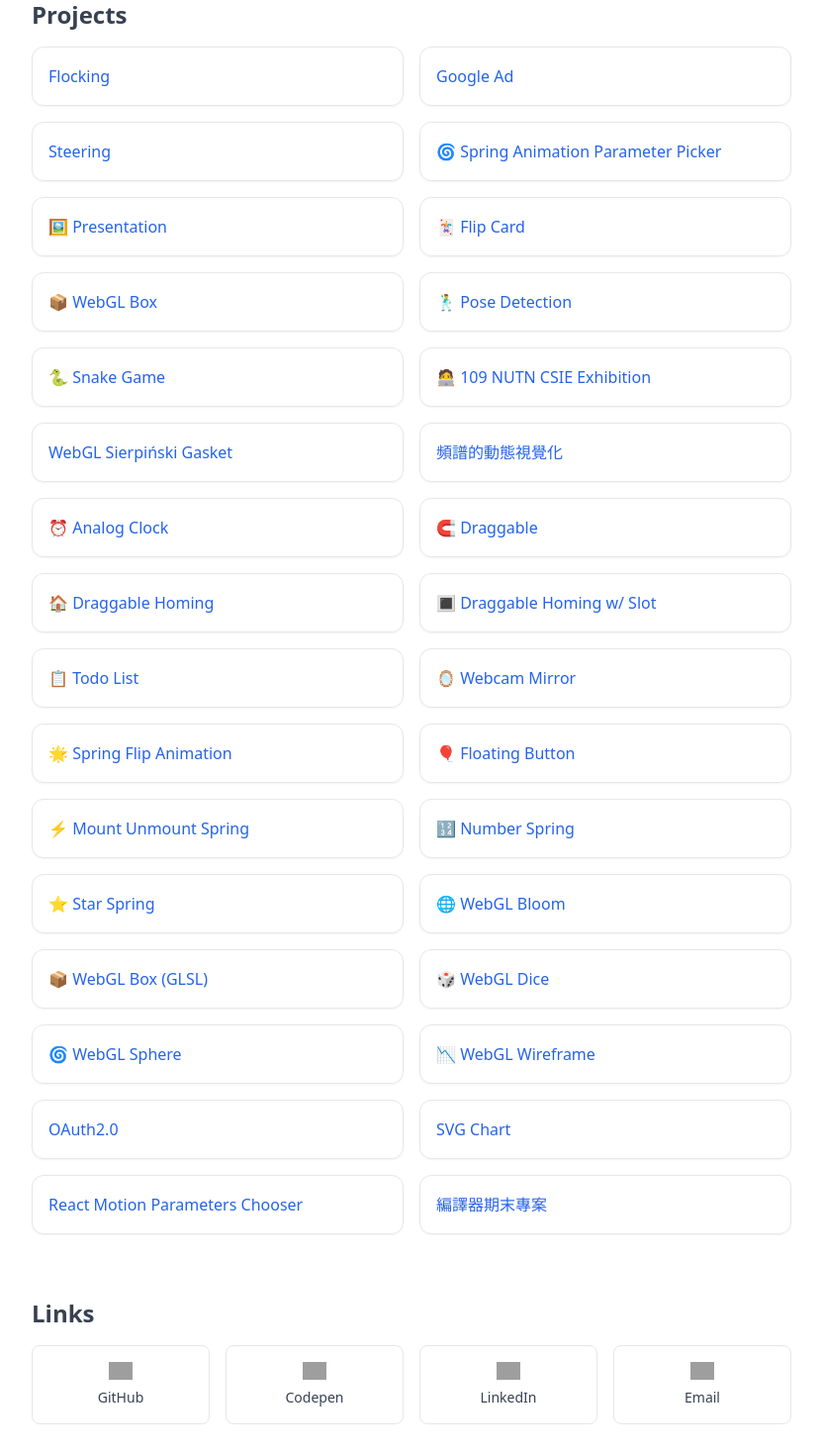
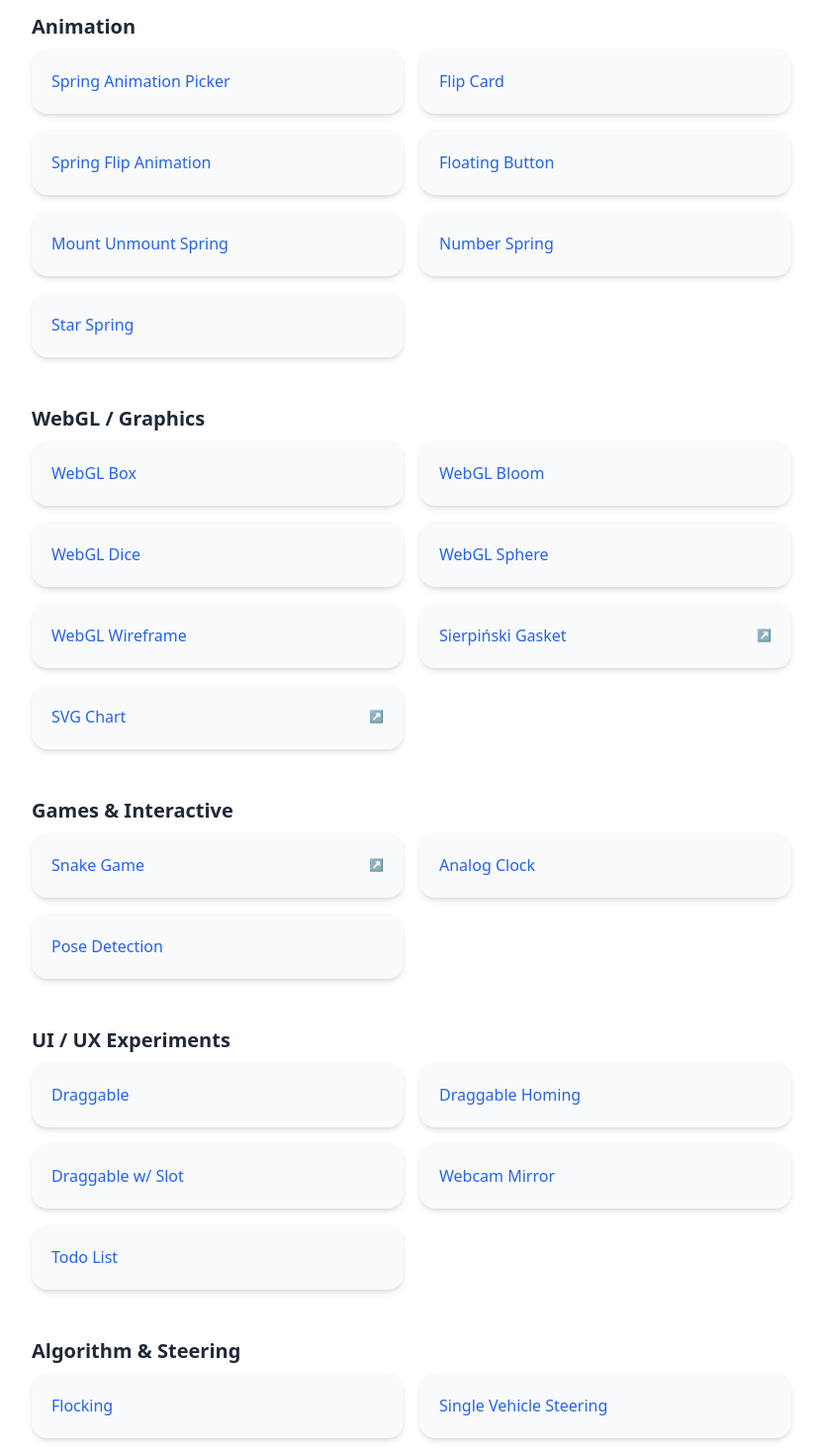
Before and after one commit to ryanzheng1998/ryan-zheng.com, a Next.js app: page / in a window 1280 px wide. Shown: the part 720-2190 px from the top of the page at 99% size, without its empty margins (224-1055 px from the left). Built offline with nearby package versions, Linux system fonts and the light colour scheme; grey boxes are pictures that could not be loaded.

Commit message:
change style

```diff
--- a/app/blogs.ts
+++ b/app/blogs.ts
@@ -2,5 +2,6 @@ export const blogs = [
   {
     name: 'Life Changing Books',
     href: '/blog/life-changing-books',
+    description: 'Books that have changed my life.',
   },
 ]
--- a/app/page.tsx
+++ b/app/page.tsx
@@ -39,10 +39,10 @@ export default async function Home() {
             {blogs.map((blog) => (
               <li
                 key={blog.name}
-                className="rounded-xl border border-gray-200 p-4 shadow-sm transition hover:shadow-lg hover:ring-1 hover:ring-gray-200"
+                className="group rounded-2xl bg-gray-50 p-5 shadow-md transition duration-300 hover:bg-white hover:shadow-xl"
               >
                 <a href={blog.href} className="block space-y-1">
-                  <p className="text-lg font-semibold text-blue-700">
+                  <p className="text-lg font-semibold text-blue-700 group-hover:underline">
                     {blog.name}
                   </p>
                   {blog.description && (
@@ -55,24 +55,33 @@ export default async function Home() {
         </section>
 
         {/* Projects Section */}
-        <section className="mt-16 text-left">
-          <h2 className="mb-4 text-2xl font-semibold text-gray-700">
-            Projects
-          </h2>
+        {projects.map((section) => (
+          <div key={section.category} className="mb-10 text-left">
+            <h3 className="mb-2 mt-12 text-xl font-semibold text-gray-800">
+              {section.category}
+            </h3>
             <ul className="grid gap-4 sm:grid-cols-2">
-            {projects.map((project, index) => (
+              {section.items.map((item, index) => (
                 <li key={index}>
                   <a
-                  href={project.href}
-                  className="block rounded-xl border border-gray-200 p-4 shadow-sm transition hover:shadow-lg hover:ring-1 hover:ring-gray-200"
+                    href={item.href}
+                    className="group block rounded-2xl bg-gray-50 p-5 shadow-md transition duration-300 hover:bg-white hover:shadow-xl"
                     target="_blank"
                   >
-                  <p className="font-medium text-blue-600">{project.name}</p>
+                    <p className="flex items-center justify-between font-medium text-blue-600">
+                      {item.name}
+                      {item.external && (
+                        <span className="ml-2 text-xs text-gray-400 group-hover:text-blue-500">
+                          ↗
+                        </span>
+                      )}
+                    </p>
                   </a>
                 </li>
               ))}
             </ul>
-        </section>
+          </div>
+        ))}
 
         {/* Links Section */}
         <section className="mt-16 text-left">
@@ -105,7 +114,7 @@ export default async function Home() {
                 href={href}
                 target="_blank"
                 rel="noopener noreferrer"
-                className="flex flex-col items-center rounded-lg border border-gray-200 p-4 transition hover:bg-gray-50"
+                className="flex flex-col items-center rounded-2xl bg-gray-50 p-5 shadow-md transition duration-300 hover:bg-white hover:shadow-xl"
               >
                 <Image
                   src={icon}
--- a/app/projects.ts
+++ b/app/projects.ts
@@ -1,134 +1,110 @@
 export const projects = [
   {
-    name: 'Flocking',
-    href: '/fun/steering/flocking',
+    category: 'Animation',
+    items: [
+      {
+        name: 'Spring Animation Picker',
+        href: '/fun/spring-animation/spring-parameter-picker',
+      },
+      { name: 'Flip Card', href: '/fun/spring-animation/flip-card' },
+      {
+        name: 'Spring Flip Animation',
+        href: '/fun/spring-animation/flip-animation',
       },
       {
-    name: 'Google Ad',
-    href: '/fun/ad/google',
+        name: 'Floating Button',
+        href: '/fun/spring-animation/floating-button',
       },
       {
-    name: 'Steering',
-    href: '/fun/steering/single-vehicle',
+        name: 'Mount Unmount Spring',
+        href: '/fun/spring-animation/mount-unmount',
+      },
+      { name: 'Number Spring', href: '/fun/spring-animation/number' },
+      { name: 'Star Spring', href: '/fun/spring-animation/star' },
+    ],
   },
   {
-    name: '🌀 Spring Animation Parameter Picker',
-    href: '/fun/spring-animation/spring-parameter-picker',
+    category: 'WebGL / Graphics',
+    items: [
+      { name: 'WebGL Box', href: '/fun/webgl/box' },
+      { name: 'WebGL Bloom', href: '/fun/webgl/bloom' },
+      { name: 'WebGL Dice', href: '/fun/webgl/dice' },
+      { name: 'WebGL Sphere', href: '/fun/webgl/sphere' },
+      { name: 'WebGL Wireframe', href: '/fun/webgl/wireframe' },
+      {
+        name: 'Sierpiński Gasket',
+        href: 'https://ryanzheng1998.github.io/gasket-3d/',
+        external: true,
       },
       {
-    name: '🖼 Presentation',
-    href: '/fun/presentation',
+        name: 'SVG Chart',
+        href: 'https://ryanzheng1998.github.io/svg-chart/',
+        external: true,
+      },
+    ],
   },
   {
-    name: '🃏 Flip Card',
-    href: '/fun/spring-animation/flip-card',
-  },
+    category: 'Games & Interactive',
+    items: [
       {
-    name: '📦 WebGL Box',
-    href: '/fun/webgl/box',
-  },
-  {
-    name: '🕺 Pose Detection',
-    href: '/fun/pose-detection',
-  },
-  {
-    name: '🐍 Snake Game',
+        name: 'Snake Game',
         href: 'https://snake-0000.web.app/',
         external: true,
       },
+      { name: 'Analog Clock', href: '/fun/analog-clock' },
+      { name: 'Pose Detection', href: '/fun/pose-detection' },
+    ],
+  },
   {
-    name: '🧑‍💻 109 NUTN CSIE Exhibition',
+    category: 'UI / UX Experiments',
+    items: [
+      { name: 'Draggable', href: '/fun/drag/draggable' },
+      { name: 'Draggable Homing', href: '/fun/drag/draggable-homing' },
+      {
+        name: 'Draggable w/ Slot',
+        href: '/fun/drag/draggable-homing-with-slot',
+      },
+      { name: 'Webcam Mirror', href: '/fun/webcam-mirror' },
+      { name: 'Todo List', href: '/fun/todo-list' },
+    ],
+  },
+  {
+    category: 'Algorithm & Steering',
+    items: [
+      { name: 'Flocking', href: '/fun/steering/flocking' },
+      { name: 'Single Vehicle Steering', href: '/fun/steering/single-vehicle' },
+    ],
+  },
+  {
+    category: 'School Projects',
+    items: [
+      {
+        name: '109 NUTN CSIE Exhibition',
         href: 'https://csp-gd.github.io/nutn-csie-exhib-109/build/index.html',
         external: true,
       },
       {
-    name: 'WebGL Sierpiński Gasket',
-    href: 'https://ryanzheng1998.github.io/gasket-3d/',
+        name: 'Compiler Final Project',
+        href: 'https://ryanzheng1998.github.io/presentation/',
         external: true,
       },
       {
-    name: '頻譜的動態視覺化',
+        name: 'Dynamic Frequency Visualizer',
         href: 'https://ryanzheng1998.github.io/frequency-response/',
         external: true,
       },
-  {
-    name: '⏰ Analog Clock',
-    href: '/fun/analog-clock',
+    ],
   },
   {
-    name: '🧲 Draggable',
-    href: '/fun/drag/draggable',
-  },
-  {
-    name: '🏠 Draggable Homing',
-    href: '/fun/drag/draggable-homing',
-  },
-  {
-    name: '🔳 Draggable Homing w/ Slot',
-    href: '/fun/drag/draggable-homing-with-slot',
-  },
-  {
-    name: '📋 Todo List',
-    href: '/fun/todo-list',
-  },
-  {
-    name: '🪞 Webcam Mirror',
-    href: '/fun/webcam-mirror',
-  },
-  {
-    name: '🌟 Spring Flip Animation',
-    href: '/fun/spring-animation/flip-animation',
-  },
-  {
-    name: '🎈 Floating Button',
-    href: '/fun/spring-animation/floating-button',
-  },
-  {
-    name: '⚡ Mount Unmount Spring',
-    href: '/fun/spring-animation/mount-unmount',
-  },
-  {
-    name: '🔢 Number Spring',
-    href: '/fun/spring-animation/number',
-  },
-  {
-    name: '⭐ Star Spring',
-    href: '/fun/spring-animation/star',
-  },
-  {
-    name: '🌐 WebGL Bloom',
-    href: '/fun/webgl/bloom',
-  },
-  {
-    name: '📦 WebGL Box (GLSL)',
-    href: '/fun/webgl/box',
-  },
-  {
-    name: '🎲 WebGL Dice',
-    href: '/fun/webgl/dice',
-  },
-  {
-    name: '🌀 WebGL Sphere',
-    href: '/fun/webgl/sphere',
-  },
-  {
-    name: '📉 WebGL Wireframe',
-    href: '/fun/webgl/wireframe',
-  },
-  {
-    name: 'OAuth2.0',
-    href: '/fun/oauth',
-  },
-  {
-    name: 'SVG Chart',
-    href: 'https://ryanzheng1998.github.io/svg-chart/',
-  },
+    category: 'Other',
+    items: [
+      { name: 'Google Ad Page', href: '/fun/ad/google' },
+      { name: 'OAuth 2.0 Demo', href: '/fun/oauth' },
       {
         name: 'React Motion Parameters Chooser',
         href: 'https://ryanzheng1998.github.io/react-motion-parameters-chooser/',
+        external: true,
       },
-  {
-    name: '編譯器期末專案',
-    href: 'https://ryanzheng1998.github.io/presentation/',
+    ],
   },
 ]
```
Lines whose indentation alone changed are shown as unchanged.
